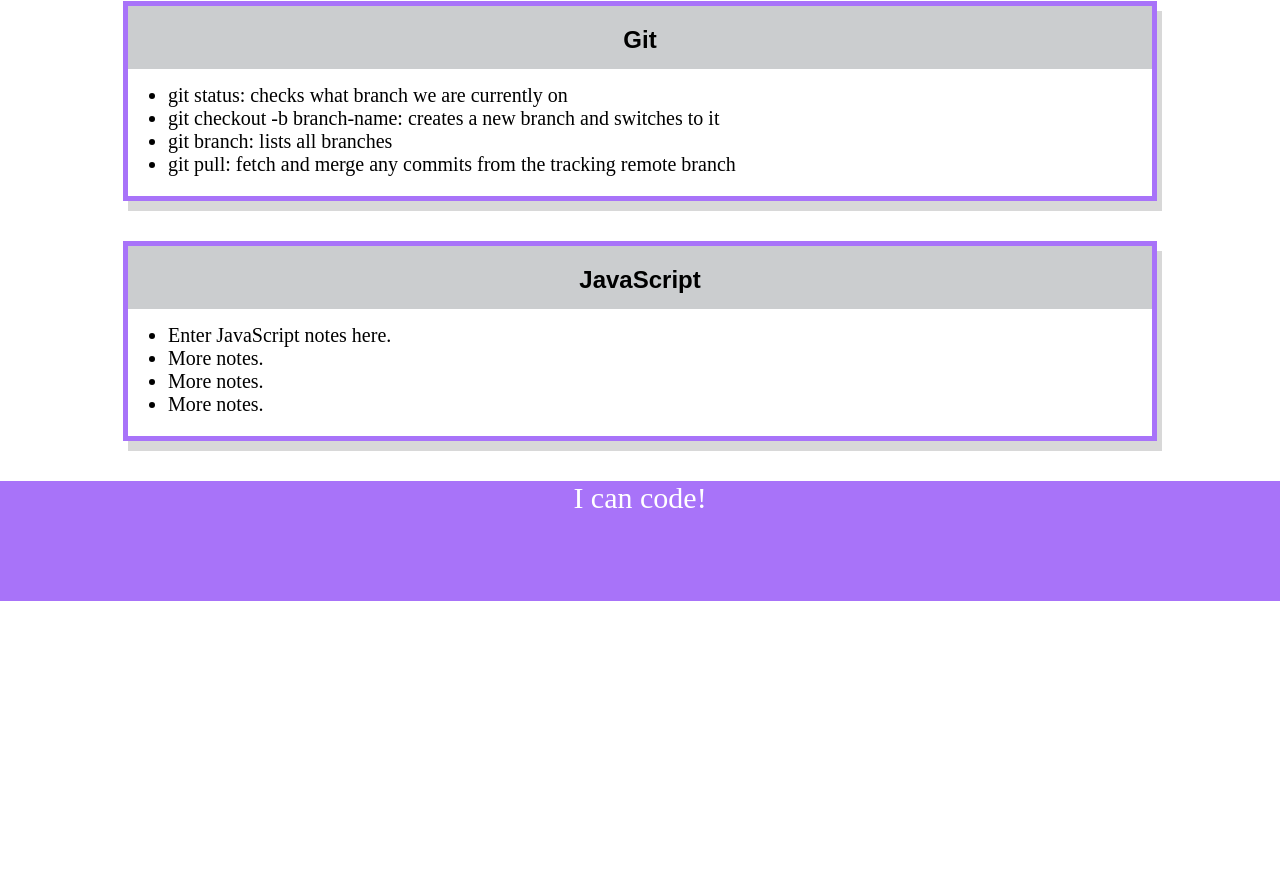
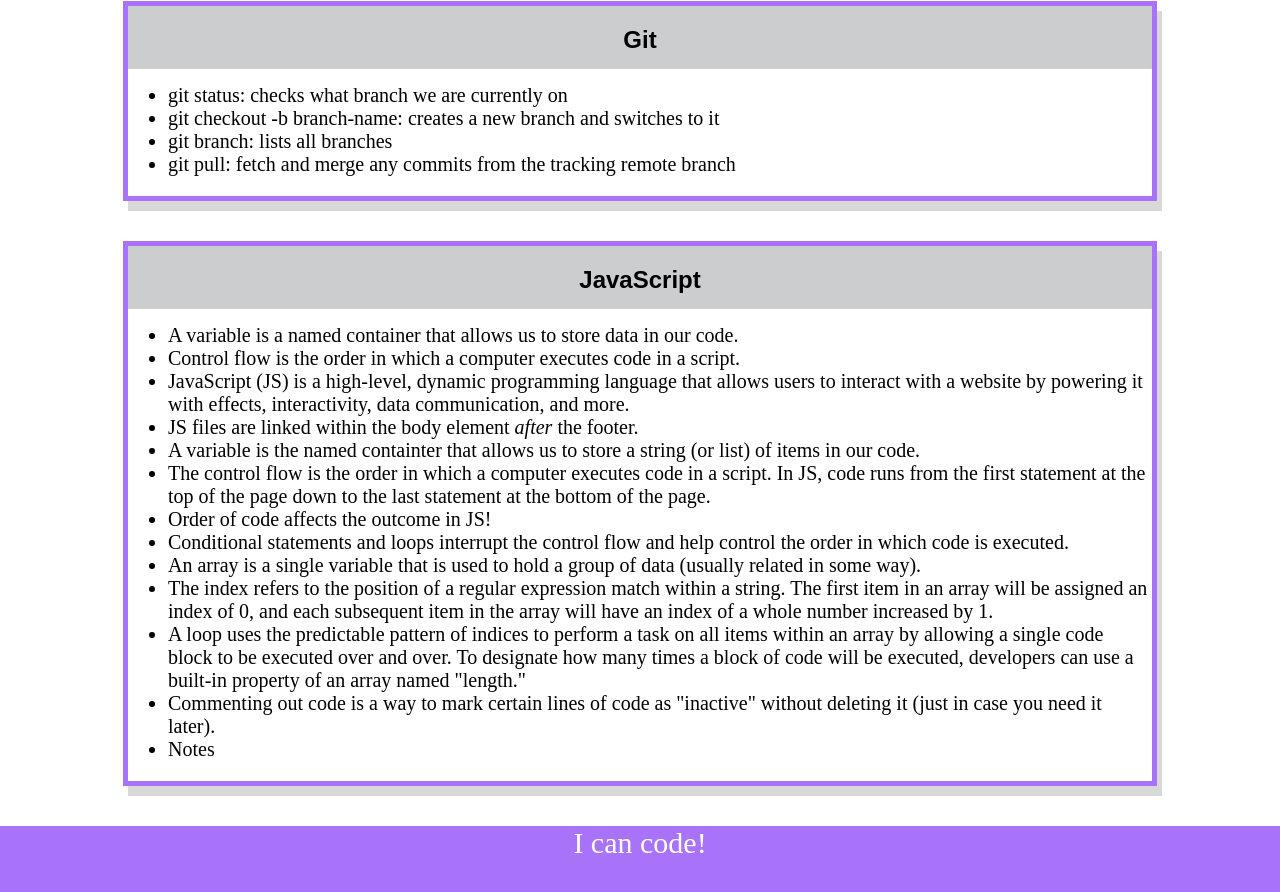
Before and after one commit to SunnyOhK/prework-study-guide, a plain HTML site: page index.html in a window 1280 px wide. Shown: the part 938-1830 px from the top of the page. Before the commit the page ends 1539 px from the top, so only its background shows below. Drawn offline with Linux system fonts and the light colour scheme.

Commit message:
added more JS to project

```diff
--- a/assets/script.js
+++ b/assets/script.js
@@ -1,19 +1,26 @@
 var topics = ['HTML', 'CSS', 'Git', 'JavaScript'];
+var randomTopic = topics[Math.floor(Math.random() * topics.length)];
 
+function listTopics() {
     for (var x = 0; x < topics.length; x++) {
       console.log(topics[x]);
     }
+  }
 
-/*
-if (topic === 'HTML') {
+  function selectTopic() {
+    if (randomTopic === 'HTML') {
       console.log("Let's study HTML!");
-} else if (topic === 'CSS') {
+    } else if (randomTopic === 'CSS') {
       console.log("Let's study CSS!");
-} else if (topic === 'Git') {
+    } else if (randomTopic === 'Git') {
       console.log("Let's study Git!");
-} else if (topic === 'JavaScript') {
+    } else if (randomTopic === 'JavaScript') {
       console.log("Let's study JavaScript!");
     } else {
       console.log('Please try again!');
     }
-*/
+  }
+  console.log('Here are the topics we learned through Prework:');
+  listTopics();
+  console.log('Which topic should we study first?');
+  selectTopic();
--- a/index.html
+++ b/index.html
@@ -53,10 +53,19 @@
       <section class="card" id="javascript-section">
         <h2>JavaScript</h2>
         <ul>
-          <li>Enter JavaScript notes here.</li>
-          <li>More notes.</li>
-          <li>More notes.</li>
-          <li>More notes.</li>
+          <li>A variable is a named container that allows us to store data in our code.</li>
+          <li>Control flow is the order in which a computer executes code in a script.</li>
+          <li>JavaScript (JS) is a high-level, dynamic programming language that allows users to interact with a website by powering it with effects, interactivity, data communication, and more.</li>
+          <li>JS files are linked within the body element <i>after</i> the footer.</li>
+          <li>A variable is the named containter that allows us to store a string (or list) of items in our code.</li>
+          <li>The control flow is the order in which a computer executes code in a script. In JS, code runs from the first statement at the top of the page down to the last statement at the bottom of the page.</li>
+          <li>Order of code affects the outcome in JS!</li>
+          <li>Conditional statements and loops interrupt the control flow and help control the order in which code is executed.</li>
+          <li>An array is a single variable that is used to hold a group of data (usually related in some way).</li>
+          <li>The index refers to the position of a regular expression match within a string. The first item in an array will be assigned an index of 0, and each subsequent item in the array will have an index of a whole number increased by 1.</li>
+          <li>A loop uses the predictable pattern of indices to perform a task on all items within an array by allowing a single code block to be executed over and over. To designate how many times a block of code will be executed, developers can use a built-in property of an array named "length."</li>
+          <li>Commenting out code is a way to mark certain lines of code as "inactive" without deleting it (just in case you need it later).</li>
+          <li>Notes</li>
         </ul>
       </section>
     <footer>
```
Lines whose indentation alone changed are shown as unchanged.
